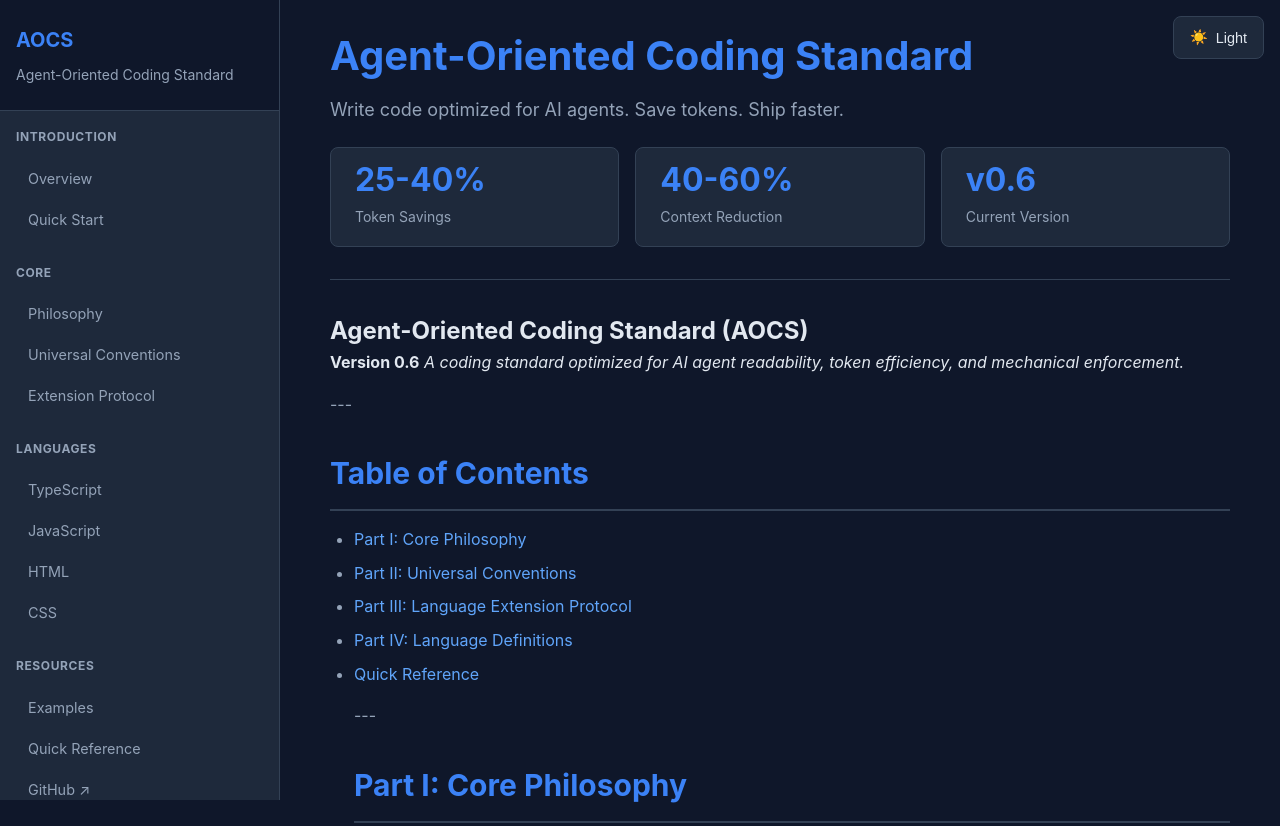
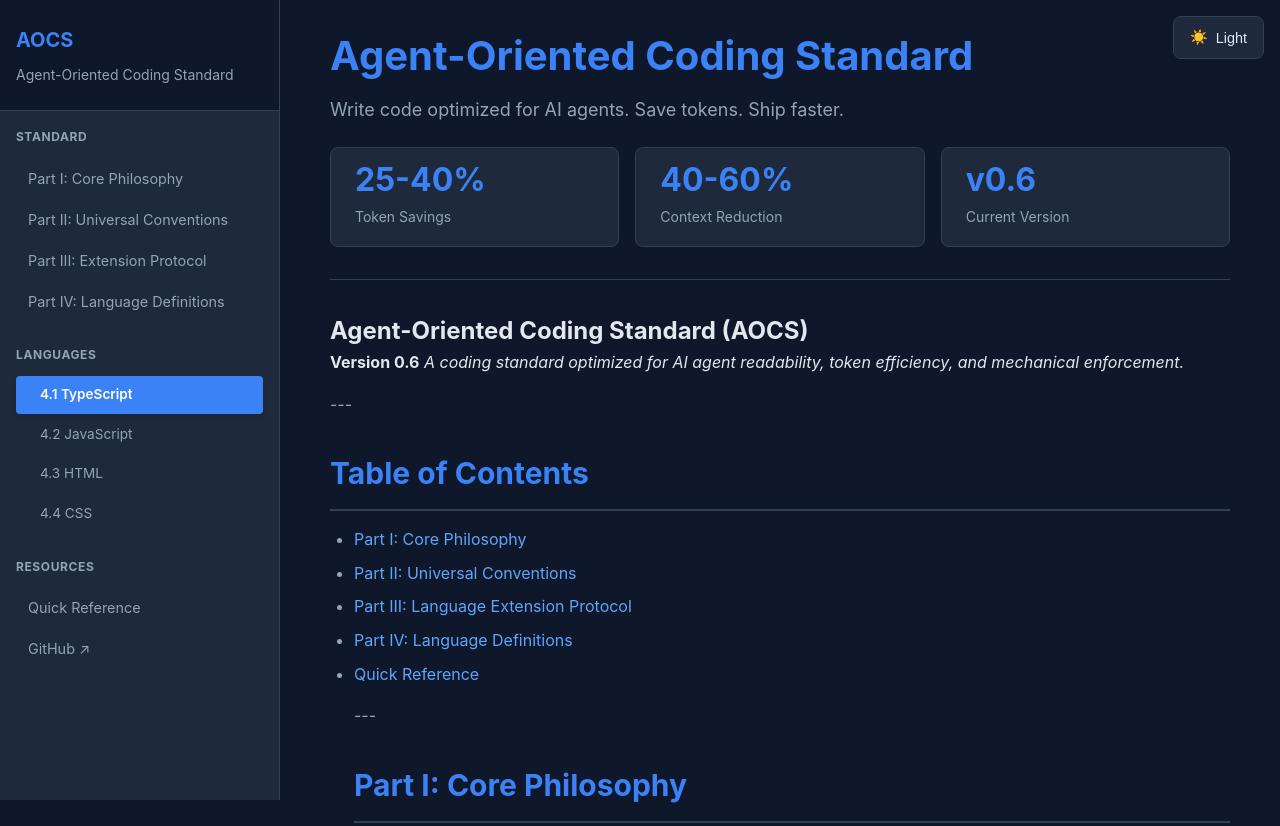
Before and after one commit to spuddermax/aocs, a plain HTML site: page site/index.html in a window 1280 px wide. Shown: the top 826 px of the page. Drawn offline with Linux system fonts and the light colour scheme.

Commit message:
Implement working navigation: proper heading IDs, scroll spy, smooth scrolling

````diff
--- a/site/index.html
+++ b/site/index.html
@@ -57,6 +57,10 @@
 }
 
 * { box-sizing: border-box; margin: 0; padding: 0; }
+html {
+  scroll-behavior: smooth;
+  scroll-padding-top: 32px;
+}
 body {
   font-family: -apple-system, BlinkMacSystemFont, "Segoe UI", Roboto, sans-serif;
   line-height: 1.6;
@@ -165,6 +169,7 @@ body {
   background: var(--c-pri);
   color: white;
   font-weight: 600;
+  box-shadow: 0 2px 4px rgba(0,0,0,0.1);
 }
 .nav-link-sub {
   padding-left: var(--sp-lg);
@@ -407,27 +412,22 @@ body {
   </div>
   <nav class="sidebar-nav" id="nav">
     <div class="nav-section">
-      <div class="nav-section-title">Introduction</div>
-      <a href="#overview" class="nav-link" data-action="navigate">Overview</a>
-      <a href="#quick-start" class="nav-link" data-action="navigate">Quick Start</a>
-    </div>
-    <div class="nav-section">
-      <div class="nav-section-title">Core</div>
-      <a href="#philosophy" class="nav-link" data-action="navigate">Philosophy</a>
-      <a href="#conventions" class="nav-link" data-action="navigate">Universal Conventions</a>
-      <a href="#extension" class="nav-link" data-action="navigate">Extension Protocol</a>
+      <div class="nav-section-title">Standard</div>
+      <a href="#part-i--core-philosophy" class="nav-link" data-action="navigate">Part I: Core Philosophy</a>
+      <a href="#part-ii--universal-conventions" class="nav-link" data-action="navigate">Part II: Universal Conventions</a>
+      <a href="#part-iii--language-extension-protocol" class="nav-link" data-action="navigate">Part III: Extension Protocol</a>
+      <a href="#part-iv--language-definitions" class="nav-link" data-action="navigate">Part IV: Language Definitions</a>
     </div>
     <div class="nav-section">
       <div class="nav-section-title">Languages</div>
-      <a href="#typescript" class="nav-link" data-action="navigate">TypeScript</a>
-      <a href="#javascript" class="nav-link" data-action="navigate">JavaScript</a>
-      <a href="#html" class="nav-link" data-action="navigate">HTML</a>
-      <a href="#css" class="nav-link" data-action="navigate">CSS</a>
+      <a href="#41-typescript" class="nav-link nav-link-sub" data-action="navigate">4.1 TypeScript</a>
+      <a href="#42-javascript----state-and-behavior" class="nav-link nav-link-sub" data-action="navigate">4.2 JavaScript</a>
+      <a href="#43-html----structure-and-semantics" class="nav-link nav-link-sub" data-action="navigate">4.3 HTML</a>
+      <a href="#44-css----design-tokens-and-scope" class="nav-link nav-link-sub" data-action="navigate">4.4 CSS</a>
     </div>
     <div class="nav-section">
       <div class="nav-section-title">Resources</div>
-      <a href="#examples" class="nav-link" data-action="navigate">Examples</a>
-      <a href="#reference" class="nav-link" data-action="navigate">Quick Reference</a>
+      <a href="#quick-reference" class="nav-link" data-action="navigate">Quick Reference</a>
       <a href="https://github.com/spuddermax/aocs" class="nav-link" target="_blank">GitHub ↗</a>
     </div>
   </nav>
@@ -560,10 +560,11 @@ const renderContent=(md)=>{
 // @pure: true
 const md2html=(md)=>{
   let html=md;
-  // Headers
-  html=html.replace(/^### (.*$)/gim,'<h3>$1</h3>');
-  html=html.replace(/^## (.*$)/gim,'<h2 id="'+slugify('$1')+'">$1</h2>');
-  html=html.replace(/^# (.*$)/gim,'<h1>$1</h1>');
+  // Headers with IDs
+  html=html.replace(/^#### (.*$)/gim,(m,txt)=>`<h4 id="${slugify(txt)}">${txt}</h4>`);
+  html=html.replace(/^### (.*$)/gim,(m,txt)=>`<h3 id="${slugify(txt)}">${txt}</h3>`);
+  html=html.replace(/^## (.*$)/gim,(m,txt)=>`<h2 id="${slugify(txt)}">${txt}</h2>`);
+  html=html.replace(/^# (.*$)/gim,(m,txt)=>`<h1>${txt}</h1>`);
   // Code blocks
   html=html.replace(/```(\w+)?\n([\s\S]*?)```/g,(m,lang,code)=>{
     return`<pre><code class="language-${lang||'text'}">${escHtml(code)}</code></pre>`;
@@ -609,7 +610,7 @@ const md2html=(md)=>{
 
 // @contract: (str:string) -> string
 // @pure: true
-const slugify=(s)=>s.toLowerCase().replace(/[^\w]+/g,'-');
+const slugify=(s)=>s.toLowerCase().trim().replace(/[^\w\s-]/g,'').replace(/[\s_]+/g,'-').replace(/^-+|-+$/g,'');
 
 // @contract: (str:string) -> string
 // @pure: true
@@ -644,12 +645,31 @@ const updateNav=()=>{
   });
 };
 
+// @contract: () -> void
+// @pure: false
+const scrollSpy=()=>{
+  const sections=document.querySelectorAll('h2[id], h3[id]');
+  let current='';
+  sections.forEach(section=>{
+    const rect=section.getBoundingClientRect();
+    if(rect.top<=100){
+      current=section.id;
+    }
+  });
+  if(current&&window.location.hash.slice(1)!==current){
+    history.replaceState(null,null,'#'+current);
+    updateNav();
+  }
+};
+
 // @contract: (id:string) -> void
 // @pure: false
 const navigate=(id)=>{
   const el=document.getElementById(id);
   if(el){
-    el.scrollIntoView({behavior:'smooth',block:'start'});
+    const offset=32;
+    const elPos=el.getBoundingClientRect().top+window.pageYOffset-offset;
+    window.scrollTo({top:elPos,behavior:'smooth'});
     window.location.hash=id;
     updateNav();
     if(window.innerWidth<=768){
@@ -675,6 +695,24 @@ const init=()=>{
     });
   });
   window.addEventListener('hashchange',updateNav);
+  // Scroll spy with throttling
+  let ticking=false;
+  window.addEventListener('scroll',()=>{
+    if(!ticking){
+      window.requestAnimationFrame(()=>{
+        scrollSpy();
+        ticking=false;
+      });
+      ticking=true;
+    }
+  });
+  // Handle initial hash on page load
+  setTimeout(()=>{
+    if(window.location.hash){
+      const id=window.location.hash.slice(1);
+      navigate(id);
+    }
+  },500);
 };
 
 // Run on load
````
